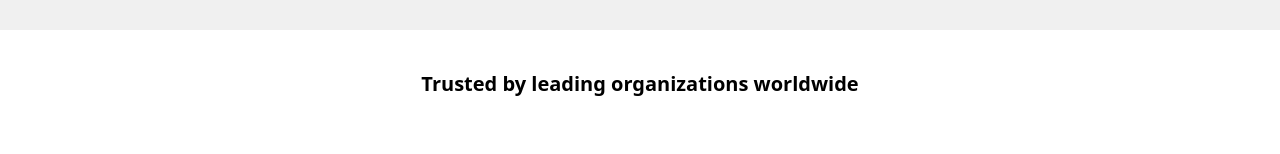
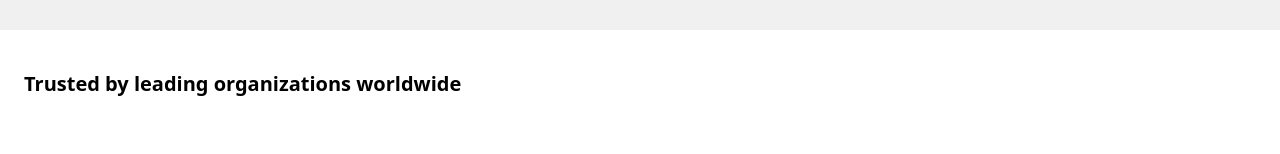
Before and after one commit to Mr-Wusu/asana, a Next.js app: page / in a window 1280 px wide. Shown: the part 522-676 px from the top of the page. Built offline with nearby package versions, Linux system fonts and the light colour scheme.

Commit message:
Just a little padding style implemented

```diff
--- a/app/_components/TrustedBy.tsx
+++ b/app/_components/TrustedBy.tsx
@@ -3,7 +3,7 @@ import ContinuousSlider from "./ContinuousSlider";
 export default function TrustedBy() {
   return (
     <section className="flex flex-col gap-3 bg-white pt-10  overflow-hidden">
-      <h2 className="text-center text-xl font-semibold">
+      <h2 className="text-xl pl-6 font-semibold w-3/4">
         Trusted by leading organizations worldwide
       </h2>
       <ContinuousSlider />
```
